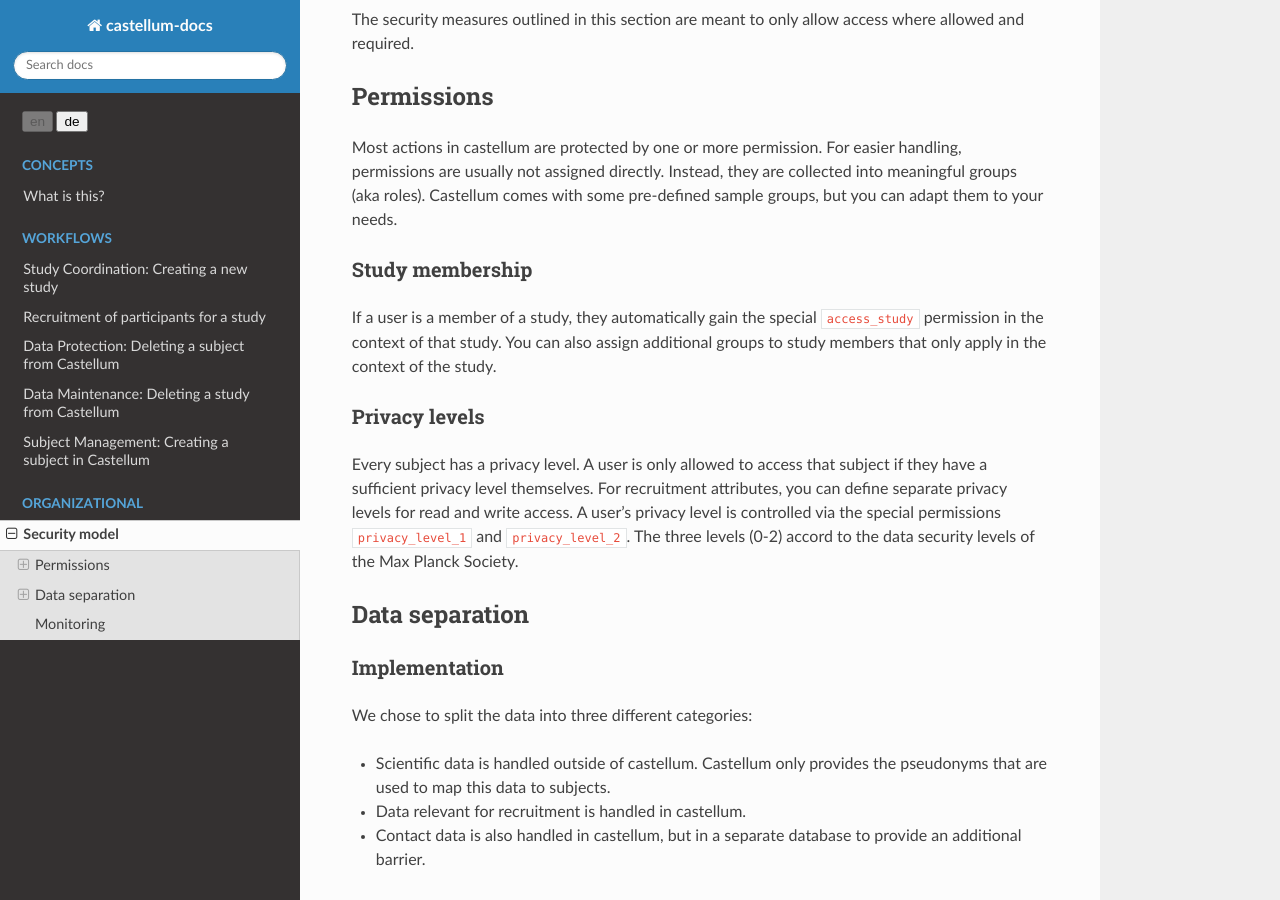
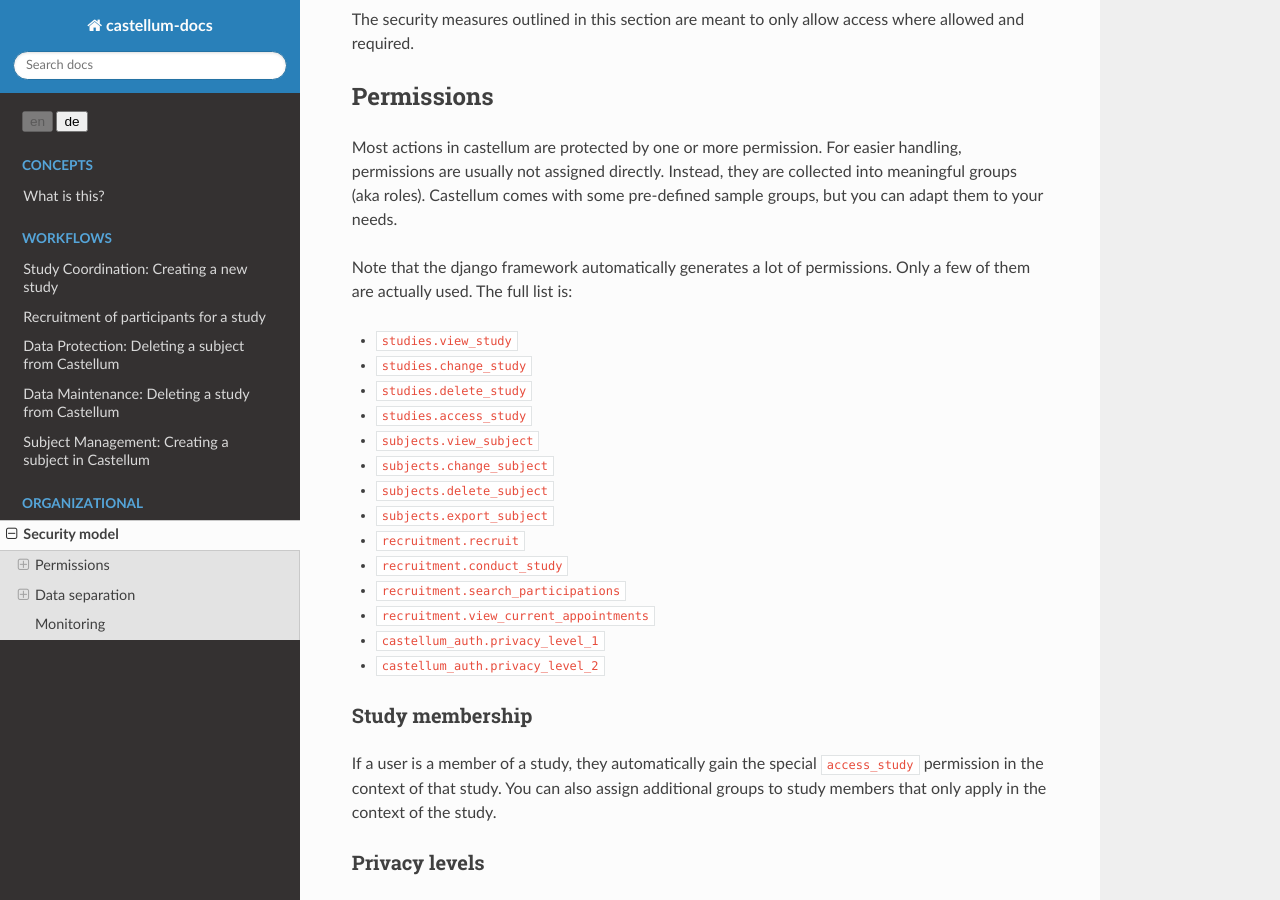
Before and after one commit to DouglasNeuroInformatics/castellum, a Sphinx documentation site: the page built from source/organizational/security.rst, in a window 1280 px wide and 900 px high, scrolled down 344 px. Built offline with Sphinx 7.4.7 and the Read the Docs theme 2.0.0, drawn with Linux system fonts in a browser that asks for light colours.

Commit message:
document used permissions
See https://git.mpib-berlin.mpg.de/castellum/castellum/-/merge_requests/1467

We will need to kee the list in sznc with the actual code.

```diff
--- a/source/organizational/security.rst
+++ b/source/organizational/security.rst
@@ -21,6 +21,24 @@ easier handling, permissions are usually not assigned directly. Instead,
 they are collected into meaningful groups (aka roles). Castellum comes
 with some pre-defined sample groups, but you can adapt them to your
 needs.
+
+Note that the django framework automatically generates a lot of
+permissions. Only a few of them are actually used. The full list is:
+
+-  ``studies.view_study``
+-  ``studies.change_study``
+-  ``studies.delete_study``
+-  ``studies.access_study``
+-  ``subjects.view_subject``
+-  ``subjects.change_subject``
+-  ``subjects.delete_subject``
+-  ``subjects.export_subject``
+-  ``recruitment.recruit``
+-  ``recruitment.conduct_study``
+-  ``recruitment.search_participations``
+-  ``recruitment.view_current_appointments``
+-  ``castellum_auth.privacy_level_1``
+-  ``castellum_auth.privacy_level_2``
 
 Study membership
 ~~~~~~~~~~~~~~~~
```
